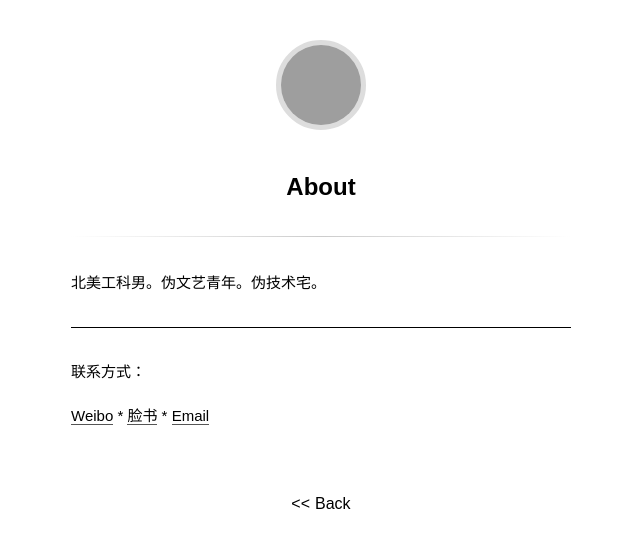
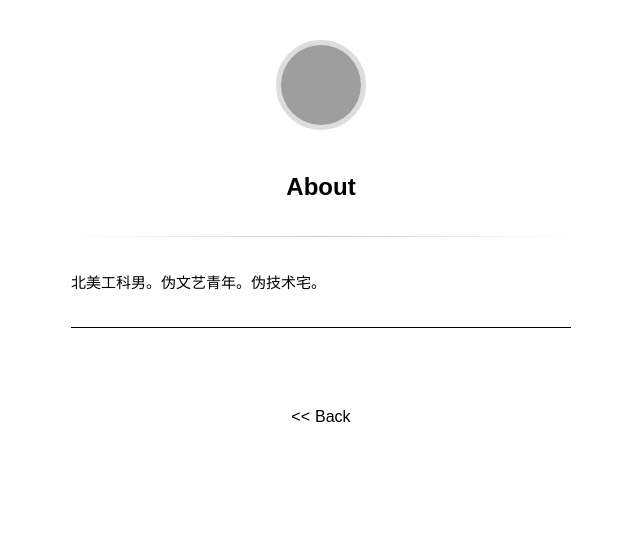
Before and after one commit to erodeloeht/erodeloeht.github.io, a Jekyll site: the page built from about.md, in a window 1280 px wide. Shown: the top 548 px of the page, without its empty margins (319-959 px from the left). Built offline with Jekyll 4.4.1, drawn with Linux system fonts in a browser that asks for light colours; some web fonts are replaced; grey boxes are pictures that could not be loaded.

Commit message:
Update about.md

```diff
--- a/about.md
+++ b/about.md
@@ -5,9 +5,3 @@ title: About
 北美工科男。伪文艺青年。伪技术宅。
 
 ---
-
-联系方式：
-
- [Weibo](http://weibo.com/andrewhsu) *
- [脸书](https://www.facebook.com/lisong.xu) *
- [Email](mailto:xulisong731@gmail.com)
```
